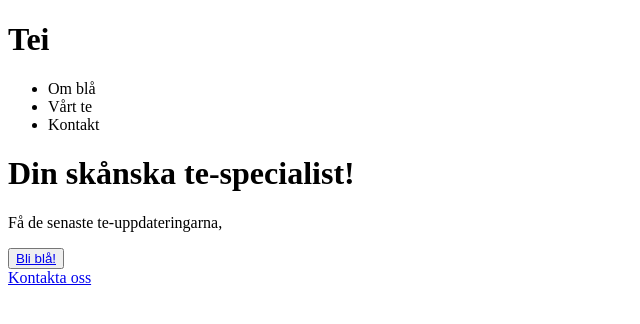
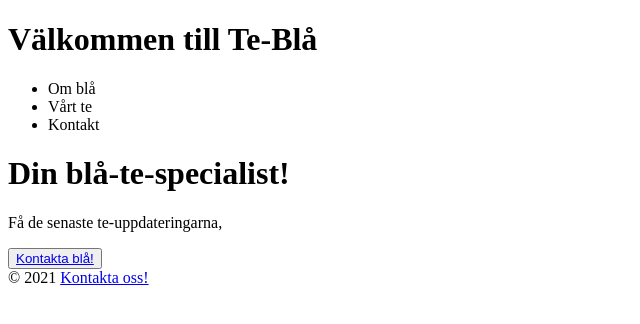
Before and after one commit to issaheim/gruppuppgift_landingPage, a plain HTML site: page index.html in a window 1280 px wide. Shown: the whole page, without its empty margins (0-640 px from the left). Drawn offline with Linux system fonts and the light colour scheme.

Commit message:
Modified text in title, h1 and button in index file, added margin on main

```diff
--- a/index.html
+++ b/index.html
@@ -4,11 +4,12 @@
   <meta charset="UTF-8">
   <meta http-equiv="X-UA-Compatible" content="IE=edge">
   <meta name="viewport" content="width=device-width, initial-scale=1.0">
-  <title>TEI</title>
+  <title>Te-Blå</title>
+  <link rel="stylesheet" href="style.css">
 </head>
 <body>
   <header>
-    <h1>Tei</h1>
+    <h1>Välkommen till Te-Blå</h1>
     <nav>
       <ul>
         <li>Om blå</li>
@@ -19,16 +20,19 @@
   </header>
 
   <main>
-    <h1>Din skånska te-specialist!</h1>
+    <h1>Din blå-te-specialist!</h1>
     <section>
       <p>Få de senaste te-uppdateringarna,</p>
       <button>
-        <a href="formular.html">Bli blå!</a>
+        <a href="formular.html">Kontakta blå!</a>
       </button>
     </section>
   </main>
 
-  <footer><a href="mailto:hej@bla.com">Kontakta oss</a></footer>
+  <footer>
+    © 2021
+    <a href="mailto:hej@bla.com">Kontakta oss!</a>
+  </footer>
 
 </body>
 </html>
--- a/style.css
+++ b/style.css
@@ -0,0 +1,3 @@
+main{
+  margin: 0;
+}
```
